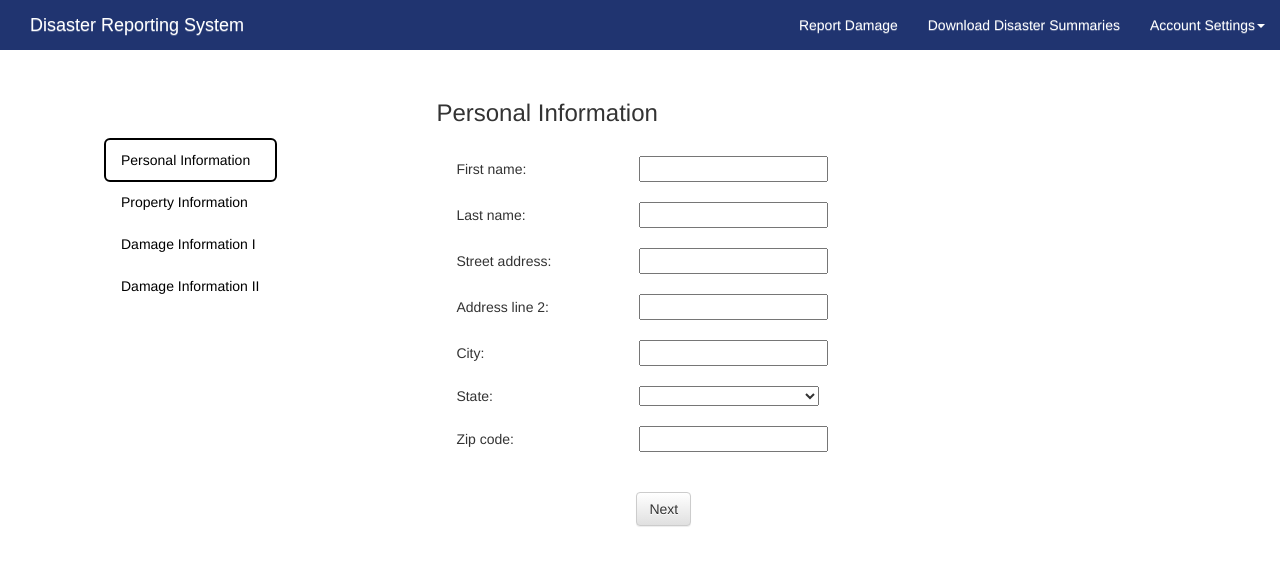
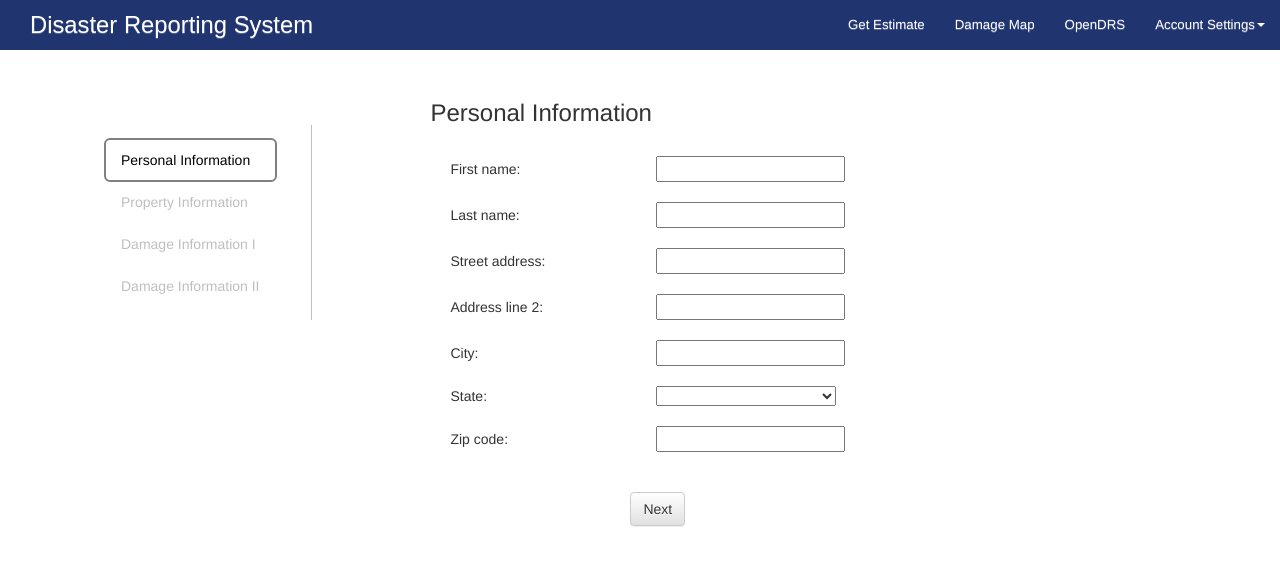
Before and after one commit to lucyktan/DisasterReporting, a Django app: page /form/ in a window 1280 px wide. Shown: the top 566 px of the page. Run offline with Django 3.2, Linux system fonts and the light colour scheme; the visitor is signed in with stand-in values (Sample User, id 1); some libraries are stand-ins or nearby versions; some web fonts are replaced.

Commit message:
Fix UI for homepage, form, opendata, fonts

```diff
--- a/DisasterReporting/Templates/Accounts/formhistory.html
+++ b/DisasterReporting/Templates/Accounts/formhistory.html
@@ -4,7 +4,7 @@
 {% block body %}
 
 <div id="content1">
-    <h4 style="text-align: center; margin: 3% auto 0 auto">Your Submitted Reports</h4>
+    <h4 style="text-align: center; margin: 2% auto 0 auto">Your Submitted Reports</h4>
 <table class="sortable" id="history">
     <col width="180">
     <col width="210">
--- a/DisasterReporting/templates/base.html
+++ b/DisasterReporting/templates/base.html
@@ -12,13 +12,12 @@
   <link rel="stylesheet" href="https://maxcdn.bootstrapcdn.com/bootstrap/3.3.6/css/bootstrap-theme.min.css" integrity="sha384-fLW2N01lMqjakBkx3l/M9EahuwpSfeNvV63J5ezn3uZzapT0u7EYsXMjQV+0En5r" crossorigin="anonymous">
   <link rel="stylesheet" href="https://maxcdn.bootstrapcdn.com/font-awesome/4.6.1/css/font-awesome.min.css">
   <script type="text/javascript">
+
   /*
-  SortTable
-  version 2
-  7th April 2007
+  The following Javascript for sorting HTML tables utilized:
+
+  SortTable version 2
   Stuart Langridge, http://www.kryogenix.org/code/browser/sorttable/
-
-  Thanks to many, many people for contributions and suggestions.
   Licenced as X11: http://www.kryogenix.org/code/browser/licence.html
   This basically means: do what you want with it.
   */
@@ -515,7 +514,6 @@ var forEach = function(object, block, context) {
 <body>
 <nav class="fixed-nav-bar navbar-static-top">
   <div class="container-fluid">
-    <!-- Brand and toggle get grouped for better mobile display -->
     <div class="navbar-header">
       <a class="navbar-brand" href="/home">Disaster Reporting System</a>
     </div>
@@ -523,8 +521,9 @@ var forEach = function(object, block, context) {
     <!-- Collect the nav links, forms, and other content for toggling -->
     <div class="collapse navbar-collapse" id="bs-example-navbar-collapse-1">
       <ul class="nav navbar-nav navbar-right">
-        <li><a href="/form">Report Damage</a></li>
-        <li><a href="/summaries">Download Disaster Summaries</a></li>
+        <li><a href="/form">Get Estimate</a></li>
+        <li><a href="/results">Damage Map</a></li>
+        <li><a href="/summaries">OpenDRS</a></li>
         <li class="dropdown">
           <a href="#" class="dropdown-toggle" data-toggle="dropdown" role="button" aria-haspopup="true" aria-expanded="false">Account Settings<span class="caret"></span></a>
           <ul class="dropdown-menu" role="menu" aria-labelledby="menu1">
@@ -548,6 +547,7 @@ var forEach = function(object, block, context) {
 </body>
 </html>
 
+<!--The following CSS was written by our group-->
 <style>
 .fixed-nav-bar{
   position: fixed;
@@ -560,6 +560,7 @@ var forEach = function(object, block, context) {
 .navbar-brand{
   color: #ffffff;
   font-family: 'Belleza', sans-serif;
+  font-size: 1.7em;
 }
 .navbar-brand:hover{
   color: #ffffff;
@@ -570,6 +571,7 @@ var forEach = function(object, block, context) {
 }
 .navbar-right > li > a{
   color: #ffffff;
+  font-size: 0.95em;
 }
 .navbar-right > li > a:hover{
   color: #ffffff;
--- a/DisasterReporting/templates/form.html
+++ b/DisasterReporting/templates/form.html
@@ -19,6 +19,9 @@
 </ul>
 </div>
 
+<div class="line col-md-2">
+</div>
+
 <div class="tab-content col-md-3" style="width:70%">
     <div id="errors" style="padding-left: 90px">
         {% if address_invalid %}
@@ -36,7 +39,7 @@
 
     <div id="personal" class="tab-pane fade in active">
         <h3>Personal Information</h3>
-        <table id="personalinfo" style="width: 85%">
+        <table id="personalinfo" style="width: 90%">
             <tr>
                 <td>First name:</td>
                 <td>{{ form.first_name }}</td>
@@ -89,7 +92,7 @@
         </table>
         <table>
             <tr>
-            <td><h5><div id="optional_check">Check the box if your answer is yes to the following questions:</div></h5></td></tr>
+            <td><h5><div id="optional_check">Check the box if your answer is yes to the corresponding question:</div></h5></td></tr>
             <tr>
                 <td>Does your residence carry a mortgage?</td>
                 <td>{{ form.mortgage }}</td>
@@ -116,7 +119,7 @@
             </tr>
         </table>
         <table id="waterdamage" style="width: 85%">
-            <td><h5>Check the box if your answer is yes to the following questions:</h5></td>
+            <td><h5>Check the box if your answer is yes to the corresponding question:</h5></td>
             <tr><td>Is there water damage in your home?</td><td>{{ form.water_damage }}</td></tr>
             <tr><td>Do you have a mobile home?</td><td>{{ form.water_mobilehome }}</td></tr>
             <tr><td>Is water level less than 6 inches deep on the floor?</td><td>{{ form.water_mobilehome_minor }}</td></tr>
@@ -136,9 +139,9 @@
 
     <div id="damage2" class="tab-pane fade">
         <h3>Disaster Damage Information II</h3><br>
-        <!--<h4>Minor Damage</h4>-->
+        <h4>Minor Damage</h4>
         <table id="minordamage" style="width: 85%">
-            <td><h5>Check the box if your answer is yes to the following questions:</h5></td>
+            <td><h5>Check the box if your answer is yes to the the corresponding question:</h5></td>
             <tr><td>Is there more than 1 foot of sewage in your home?</td><td>{{ form.sewage }}</td></tr>
             <tr><td>Are there broken windows?</td><td>{{ form.minor10_0 }}</td></tr>
             <tr><td>Is there damage to landscaping?</td><td>{{ form.minor10_1 }}</td></tr>
@@ -151,10 +154,10 @@
     </div>
 
     <div id="damage3" class="tab-pane fade">
-        <h3>Disaster Damage Information III</h3><br>
-        <!--<h4>Major Damage</h4>-->
+        <h3>Disaster Damage Information II</h3><br>
+        <h4>Major Damage</h4>
         <table id="major" style="width:85%">
-            <td><h5>Check the box if your answer is yes to the following questions:</h5></td>
+            <td><h5>Check the box if your answer is yes to the corresponding question:</h5></td>
             <tr><td>If you have a chimney, is it no longer functional?</td><td>{{ form.major20_0 }}</td></tr>
             <tr><td>If you have a carpet on the first floor, is the majority of it soaked?</td><td>{{ form.major20_1 }}</td></tr>
             <tr><td>If you have a parking lot, it is damaged?</td><td>{{ form.major20_2 }}</td></tr>
@@ -187,10 +190,10 @@
     </div>
 
     <div id="damage4" class="tab-pane fade">
-        <h3>Disaster Damage Information IV</h3><br>
-        <!--<h4>Destroyed</h4>-->
+        <h3>Disaster Damage Information II</h3><br>
+        <h4>Destroyed</h4>
         <table id="destroyed" style="width: 85%">
-            <td><h5>Check the box if your answer is yes to the following questions:</h5></td>
+            <td><h5>Check the box if your answer is yes to the corresponding question:</h5></td>
             <tr><td>Is there flooding above the first floor?</td><td>{{ form.destroyed80_0 }}</td></tr>
             <tr><td>Did your home move off its foundation?</td><td>{{ form.destroyed80_1 }}</td></tr>
             <tr><td>Did any walls collapse?</td><td>{{ form.destroyed80_2 }}</td></tr>
@@ -228,34 +231,38 @@
 .nav-pills > li.active > a, .nav-pills > li.active > a:hover, .nav-pills > li.active > a:focus {
     color:black;
     background-color:white;
-    outline: solid 2px black;
+    outline: solid 2px gray;
     color: black;
     }
 .nav-pills > li > a{
-    color: black;
+    color: #bfbfbf;
 }
-
 #tab-content{
     position: absolute;
 }
-
+.line{
+    border-left: thin solid #bfbfbf;
+    width:1px;
+    height:195px;
+    margin-top: 45px;
+}
 #personal{
-    margin: auto auto 20% 15%;
+    margin: auto auto 20% 10%;
 }
 #property{
-    margin: auto auto 20% 15%;
+    margin: auto auto 20% 10%;
 }
 #damage1{
-    margin: auto auto 20% 15%;
+    margin: auto auto 20% 10%;
 }
 #damage2{
-    margin: auto auto 20% 15%;
+    margin: auto auto 20% 10%;
 }
 #damage3{
-    margin: auto auto 20% 15%;
+    margin: auto auto 20% 10%;
 }
 #damage4{
-    margin: auto auto 20% 15%;
+    margin: auto auto 20% 10%;
 }
 
 ul{
```
Also changed, not shown: DisasterReporting/Templates/summaries.html (+10 -3 lines), DisasterReporting/templates/home.html (+22 -9 lines), DisasterReporting/templates/results.html (+40 -2 lines). Lines whose indentation alone changed are shown as unchanged.
